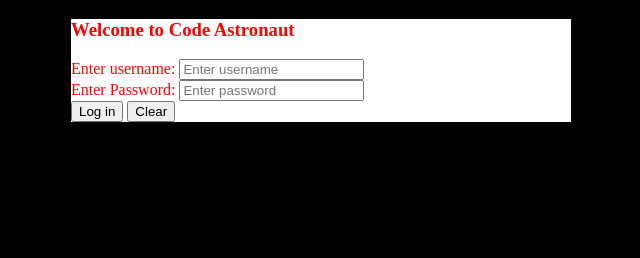
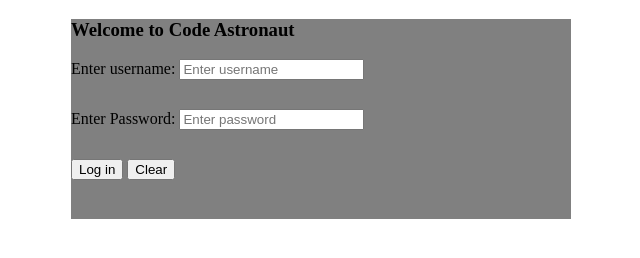
Before and after one commit to oluwatunbi/astronaut.js, a plain HTML site: page index.html in a window 1280 px wide. Shown: the whole page, without its empty margins (319-959 px from the left). Drawn offline with Linux system fonts and the light colour scheme.

Commit message:
new css makeup

```diff
--- a/css/styles.css
+++ b/css/styles.css
@@ -1,12 +1,17 @@
 body{
-	background: #000;
+	background: #fff;
 
 }
 
 .form-holder{
 	width: 500px;
-	background: #fff;
+	background: grey;
 	margin-right: auto;
 	margin-left: auto;
- 	color: #f00;
+ 	color: #000;
+ 	height: 200px;
 }
+
+.form-group{
+	height: 50px;
+}
```
